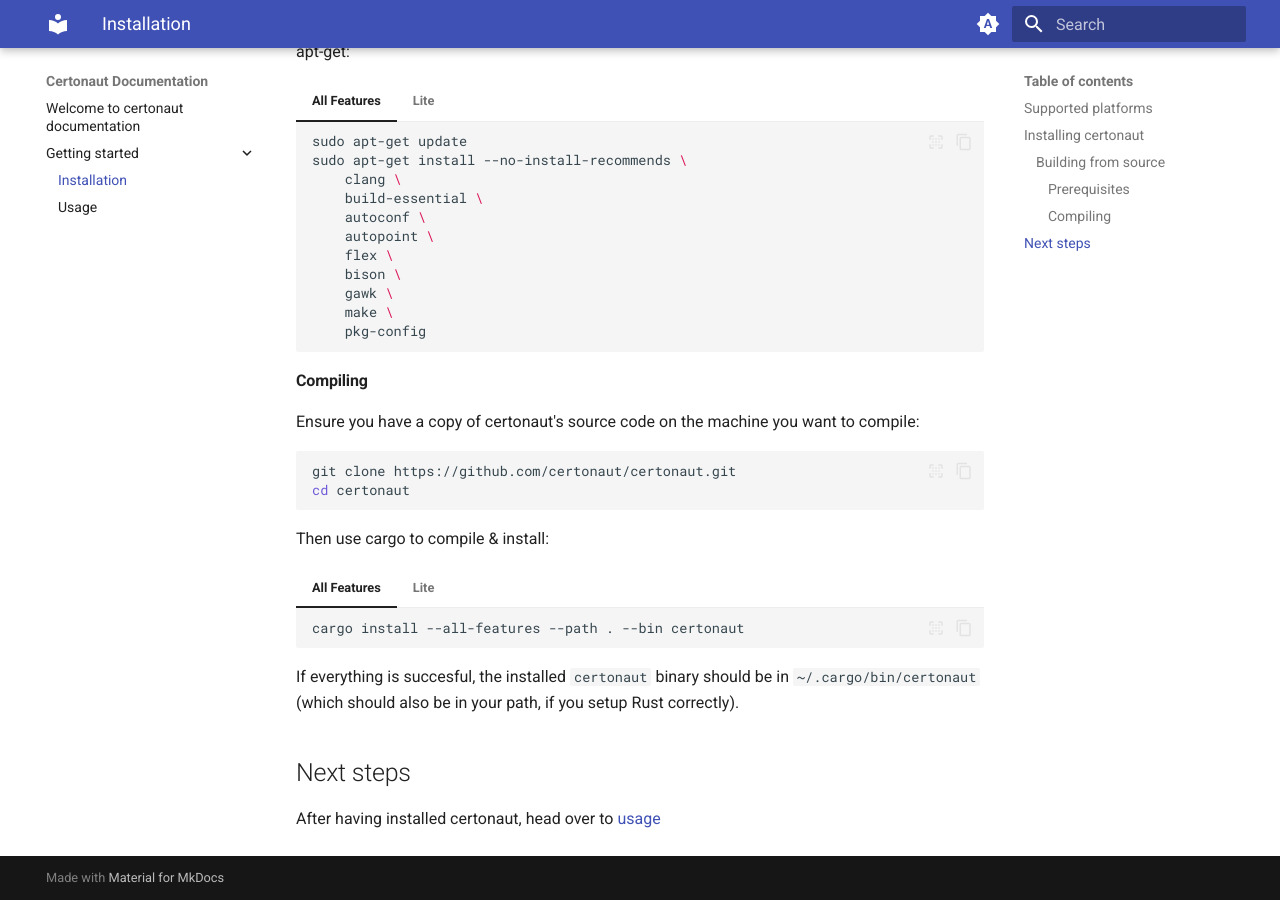
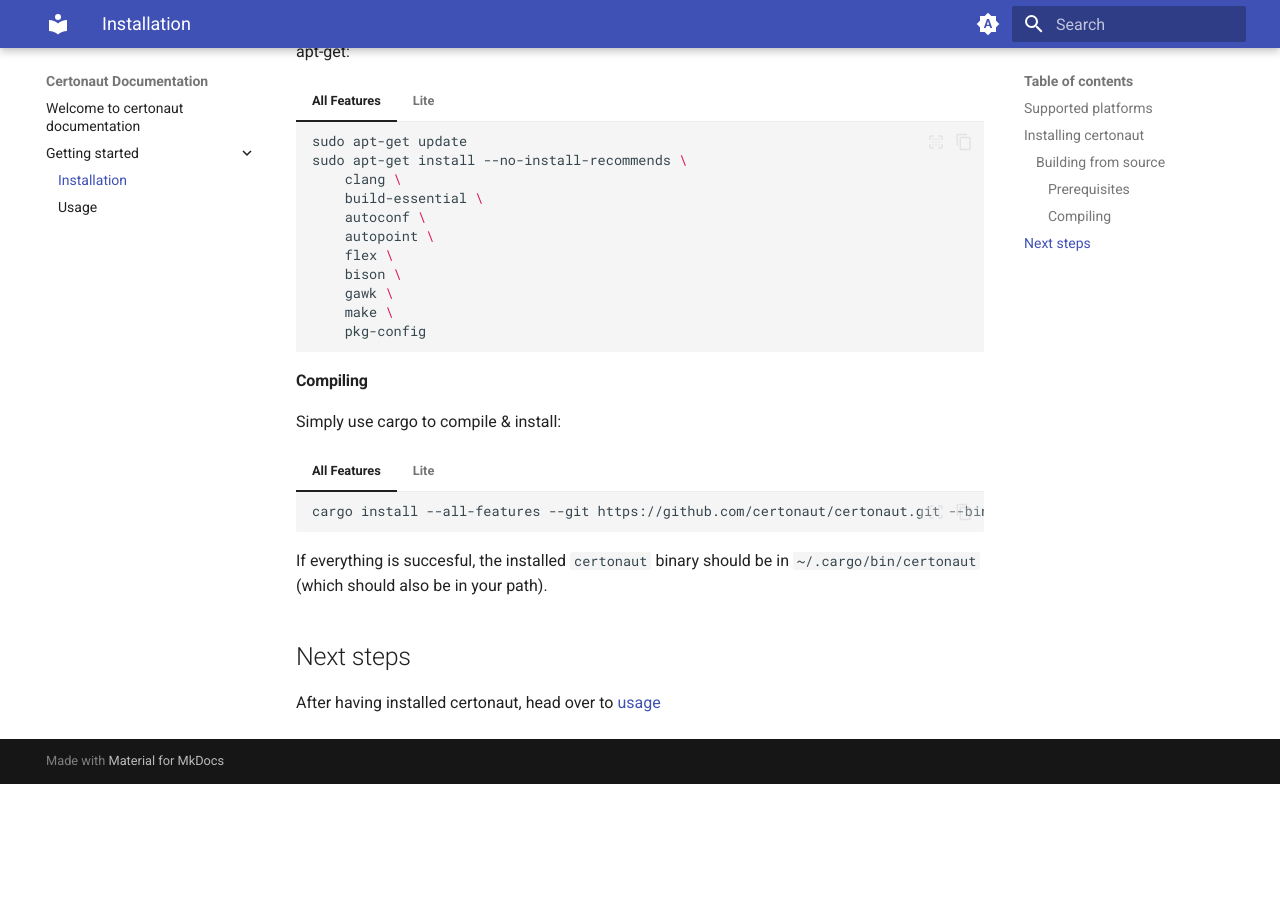
Before and after one commit to certonaut/docs, an MkDocs documentation site: the page built from docs/getting-started/installation.md, in a window 1280 px wide and 900 px high, scrolled down 1232 px. Built offline with MkDocs 1.6.1 and Material for MkDocs 9.7.7, drawn with Linux system fonts in a browser that asks for light colours; emoji names are drawn with the system emoji font; after the commit the page ends 2016 px from its top, so only the background shows below that.

Commit message:
fix(installation): Simplify installation instructions a bit

````diff
--- a/docs/getting-started/installation.md
+++ b/docs/getting-started/installation.md
@@ -73,28 +73,21 @@
 
 #### Compiling
 
-Ensure you have a copy of certonaut's source code on the machine you want to compile:
-
-``` sh
-git clone https://github.com/certonaut/certonaut.git
-cd certonaut
-```
-
-Then use cargo to compile & install:
+Simply use cargo to compile & install:
 
 === "All Features"
 
     ``` sh
-    cargo install --all-features --path . --bin certonaut
+    cargo install --all-features --git https://github.com/certonaut/certonaut.git --bin certonaut
     ```
 
 === "Lite"
 
     ``` sh
-    cargo install --path . --bin certonaut
+    cargo install --git https://github.com/certonaut/certonaut.git --bin certonaut
     ```
 
-If everything is succesful, the installed `certonaut` binary should be in `~/.cargo/bin/certonaut` (which should also be in your path, if you setup Rust correctly).
+If everything is succesful, the installed `certonaut` binary should be in `~/.cargo/bin/certonaut` (which should also be in your path).
 
 ## Next steps
 
````
